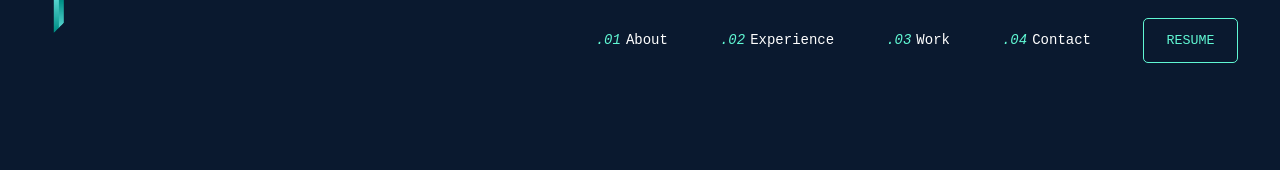
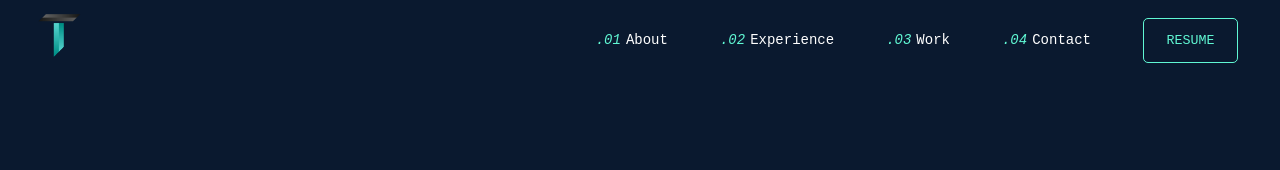
Before and after one commit to zep1994/thomas-matlock, a Next.js app in the folder frontend/: page / in a window 1280 px wide. Shown: the top 170 px of the page. Built offline with nearby package versions, Linux system fonts and the light colour scheme.

Commit message:
Update logo

```diff
--- a/frontend/styles/Home.module.css
+++ b/frontend/styles/Home.module.css
@@ -28,6 +28,7 @@
   display: flex;
   position: relative;
   left: 2rem;
+  top: 1.5rem;
 }
 
 .name {
```
